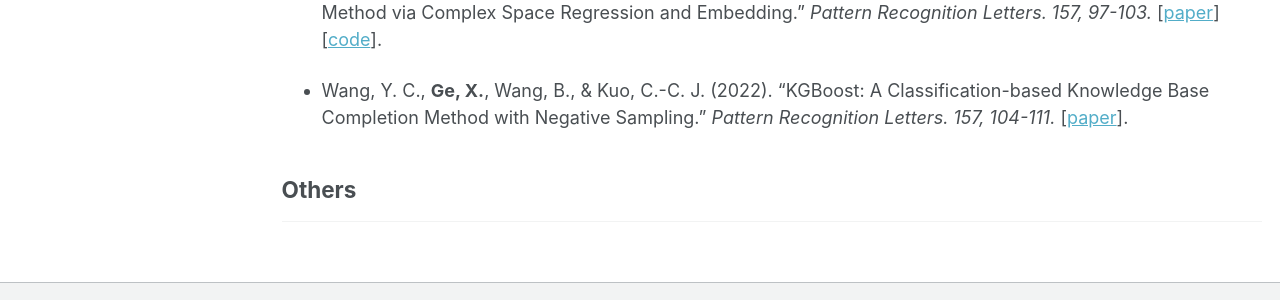
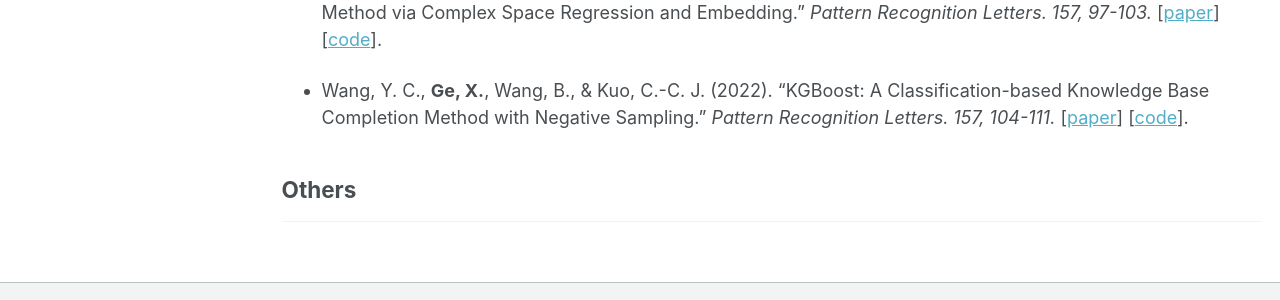
Before and after one commit to hughxiouge/hughxiouge.github.io, a Jekyll site: the page built from _pages/publications.md, in a window 1280 px wide and 953 px high. Shown: the part 515-815 px from the top of the window. Built offline with Jekyll 4.4.1, drawn with Linux system fonts in a browser that asks for light colours; some web fonts are replaced.

Commit message:
publication change

```diff
--- a/_pages/publications.md
+++ b/_pages/publications.md
@@ -16,7 +16,7 @@ ___
 
 * **Ge, X.**, Wang, Y. C., Wang, B., & Kuo, C.-C. J. (2022). "CORE: A Knowledge Graph Entity Type Prediction Method via Complex Space Regression and Embedding." <i> Pattern Recognition Letters. 157, 97-103.</i> [<a href="https://www.sciencedirect.com/science/article/abs/pii/S0167865522000897">paper</a>] [<a href="https://github.com/hughxiouge/CORE">code</a>].
 
-* Wang, Y. C., **Ge, X.**, Wang, B., & Kuo, C.-C. J. (2022). "KGBoost: A Classification-based Knowledge Base Completion Method with Negative Sampling." <i> Pattern Recognition Letters. 157, 104-111. </i> [<a href="https://www.sciencedirect.com/science/article/abs/pii/S0167865522000939">paper</a>].
+* Wang, Y. C., **Ge, X.**, Wang, B., & Kuo, C.-C. J. (2022). "KGBoost: A Classification-based Knowledge Base Completion Method with Negative Sampling." <i> Pattern Recognition Letters. 157, 104-111. </i> [<a href="https://www.sciencedirect.com/science/article/abs/pii/S0167865522000939">paper</a>] [<a href="https://github.com/yunchengwang/KGBoost-KGC">code</a>].
 
 ## Others
 ___
```
